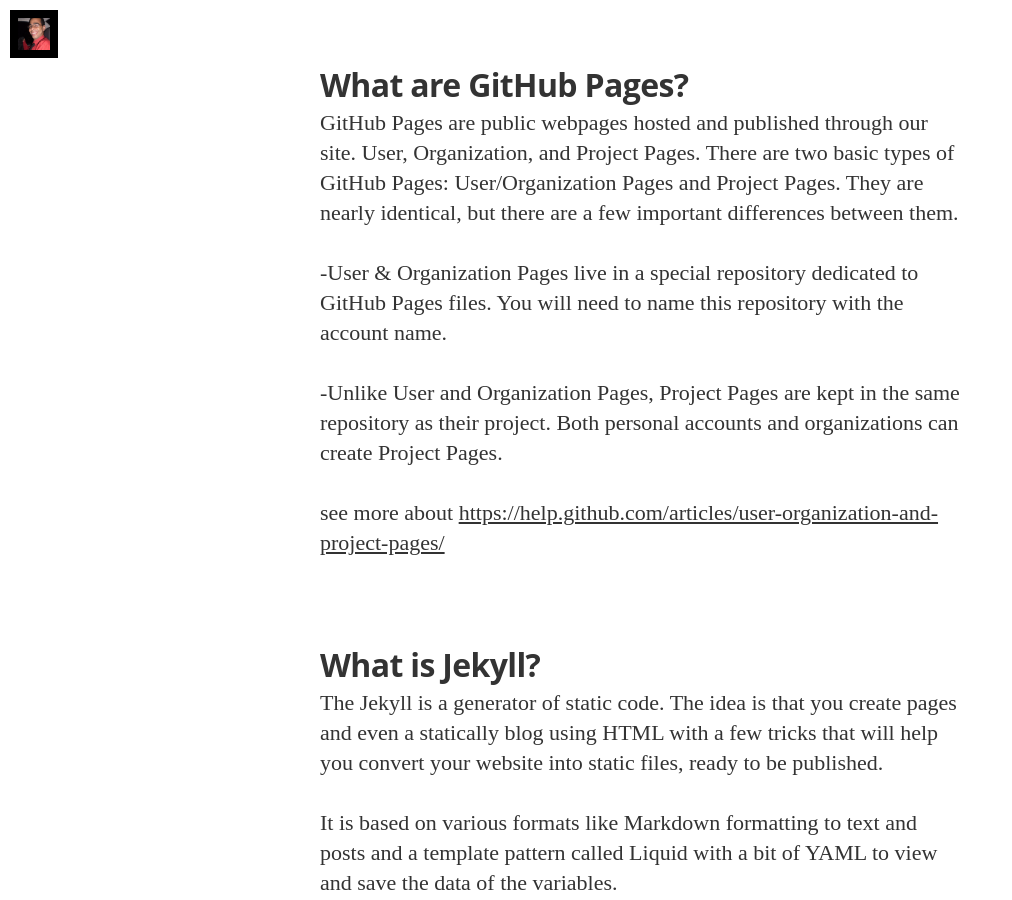
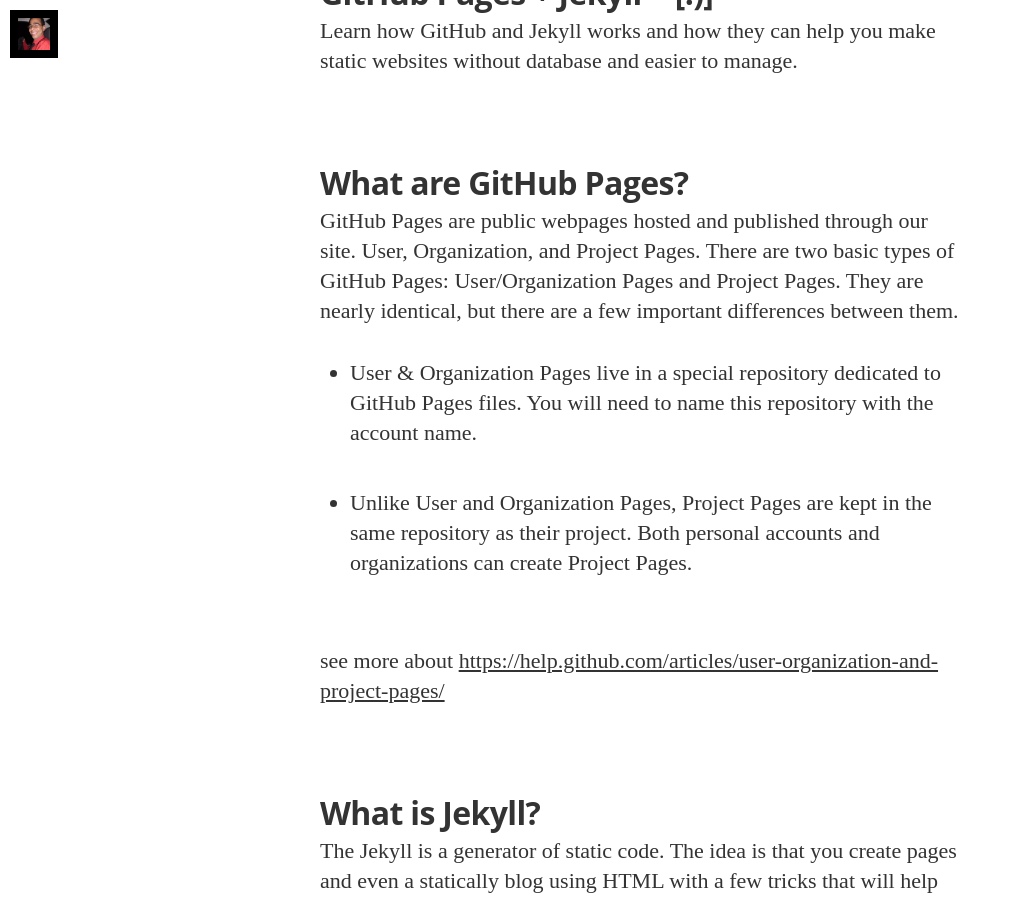
Before and after one commit to robsonfagundes/robsonfagundes.github.io, a Jekyll site: the page built from _posts/2015-12-05-GitHub Pages + Jekyll = [:)].markdown, in a window 1280 px wide and 900 px high, scrolled down 1127 px. Shown: the whole window, without its empty margins (0-1012 px from the left). Built offline with Jekyll 4.4.1, drawn with Linux system fonts in a browser that asks for light colours; nearby versions of some CDN libraries; some web fonts are replaced; Markdown is read by kramdown in place of the engine named in the settings; some of the changed text lies outside the part shown.

```diff
--- a/_posts/2015-12-05-GitHub Pages + Jekyll = [:)].markdown
+++ b/_posts/2015-12-05-GitHub Pages + Jekyll = [:)].markdown
@@ -6,17 +6,17 @@ categories: feature
 tags: featured
 image: /assets/article_images/jekyll.jpg
 ---
-#GitHub Pages + Jekyll = [:)]
-
+GitHub Pages + Jekyll = [:)]
+================
 Learn how GitHub and Jekyll works and how they can help you make static websites without database and easier to manage.
 
 What are GitHub Pages?
 ----------------
 GitHub Pages are public webpages hosted and published through our site. User, Organization, and Project Pages. There are two basic types of GitHub Pages: User/Organization Pages and Project Pages. They are nearly identical, but there are a few important differences between them.
 
--User & Organization Pages live in a special repository dedicated to GitHub Pages files. You will need to name this repository with the account name.
+- User & Organization Pages live in a special repository dedicated to GitHub Pages files. You will need to name this repository with the account name.
 
--Unlike User and Organization Pages, Project Pages are kept in the same repository as their project. Both personal accounts and organizations can create Project Pages.
+- Unlike User and Organization Pages, Project Pages are kept in the same repository as their project. Both personal accounts and organizations can create Project Pages.
 
 see more about [https://help.github.com/articles/user-organization-and-project-pages/](https://help.github.com/articles/user-organization-and-project-pages/)
 
```
